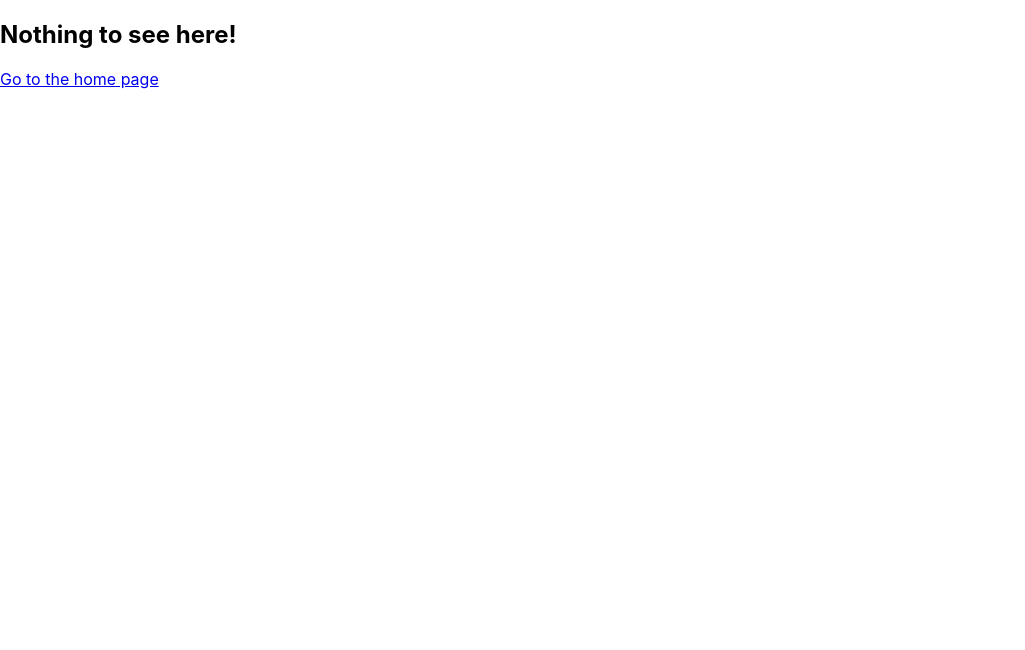
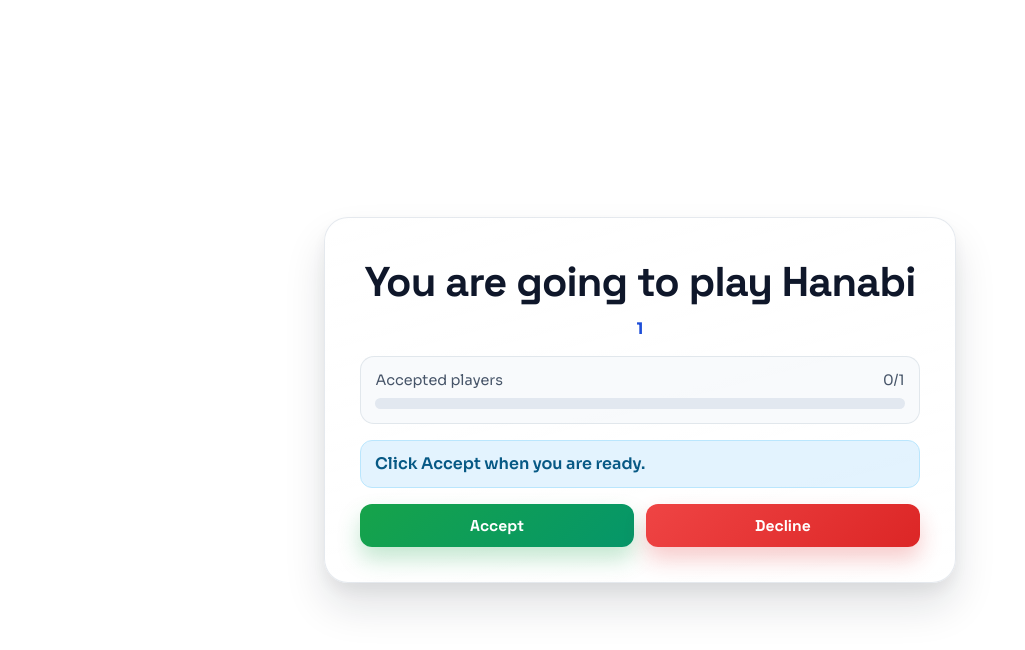
Before and after one commit to ajdonker/Hanabi_DS, a React (Vite) app in the folder web/frontend/: page /waiting/1/1 in a window 1280 px wide. Shown: the top 650 px of the page, without its empty margins (0-1025 px from the left). Built offline with nearby package versions, Linux system fonts and the light colour scheme.

Commit message:
in waiting page, add tableSize to the path in url

```diff
--- a/web/frontend/src/App.tsx
+++ b/web/frontend/src/App.tsx
@@ -12,7 +12,7 @@
         <Route path="login" element={<Login />} />
         <Route path="register" element={<Register />} />
         <Route path="lobby" element={<Lobby />} />
-        <Route path="waiting/:tableId" element={<Waiting />} />
+        <Route path="waiting/:tableId/:tableSize" element={<Waiting />} />
         <Route path="game/:tableId" element={<Game />} />
         <Route path="*" element={<NoMatch />} />
       </Route>
--- a/web/frontend/src/lobby/lobby.tsx
+++ b/web/frontend/src/lobby/lobby.tsx
@@ -126,9 +126,7 @@
         throw new Error("Join lobby failed: invalid server response.");
       }
 
-      navigate(`/waiting/${table.id}`, {
-        state: { tableSize: table.maxPlayers },
-      });
+      navigate(`/waiting/${table.id}/${table.maxPlayers}`);
     } catch (error) {
       console.error("Failed to join lobby:", error);
       setMessage(error instanceof Error ? error.message : "Unable to join lobby.");
@@ -145,9 +143,9 @@
     if (
       !Number.isInteger(requestedPlayers) ||
       requestedPlayers < 2 ||
-      requestedPlayers > 5
+      requestedPlayers > 4
     ) {
-      setMessage("Please enter a valid number of players between 2 and 5.");
+      setMessage("Please enter a valid number of players between 2 and 4.");
       return;
     }
     if (!playerId) {
@@ -182,9 +180,7 @@
         const withoutCreated = current.filter((table) => table.id !== createdTable.id);
         return [createdTable, ...withoutCreated];
       });
-      navigate(`/waiting/${createdTable.id}`, {
-        state: { tableSize: createdTable.maxPlayers },
-      });
+      navigate(`/waiting/${createdTable.id}/${createdTable.maxPlayers}`);
     } catch (error) {
       console.error("Failed to create table:", error);
       setMessage(error instanceof Error ? error.message : "Unable to reach backend.");
@@ -229,7 +225,7 @@
             disabled={joiningLobbyId === table.id}
             onClick={() => joinTable(table)}
           >
-            <h3>Game {table.id.replace("table-", "")}</h3>
+            <h3>GameId: {table.id.replace("table-", "")}</h3>
             <p>
               Players: {table.players}/{table.maxPlayers}
             </p>
--- a/web/frontend/src/waiting/waiting.tsx
+++ b/web/frontend/src/waiting/waiting.tsx
@@ -1,17 +1,15 @@
 import { useEffect, useState } from "react";
-import { useLocation, useNavigate, useParams } from "react-router-dom";
+import { useNavigate, useParams } from "react-router-dom";
 import "./waiting.css";
-
-type WaitingState = {
-  tableSize?: number;
-};
 
 export default function Waiting() {
   const navigate = useNavigate();
-  const { tableId } = useParams();
-  const location = useLocation();
-  const state = location.state as WaitingState | null;
-  const tableSize = state?.tableSize ?? 4;
+  const { tableId, tableSize: tableSizeParam } = useParams();
+  const parsedTableSize = Number(tableSizeParam);
+  const tableSize =
+    Number.isInteger(parsedTableSize) && parsedTableSize > 0
+      ? parsedTableSize
+      : 4;
   const [acceptedPlayers, setAcceptedPlayers] = useState(0);
   const [status, setStatus] = useState("Click Accept when you are ready.");
   const [isAccepted, setIsAccepted] = useState(false);
```
